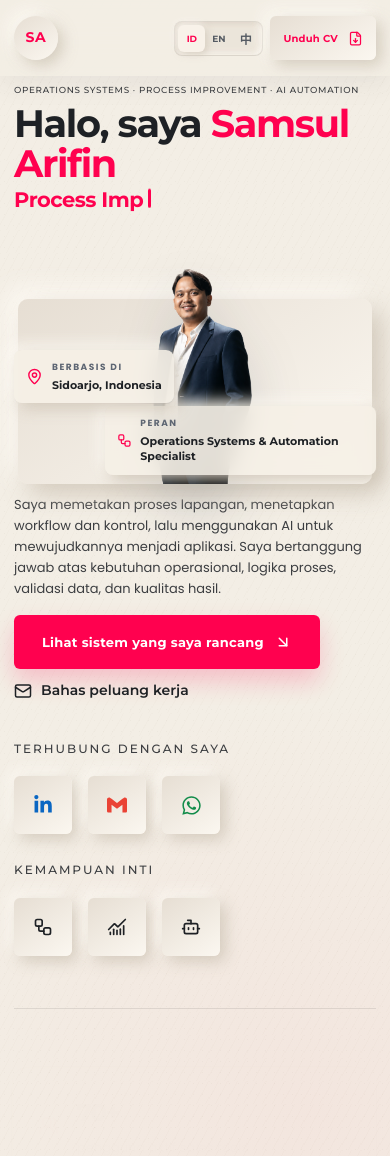
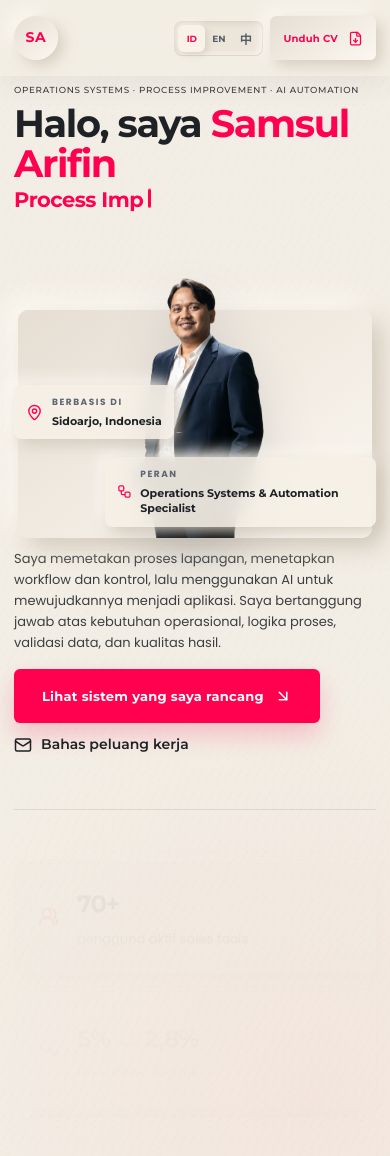
Before and after one commit to LordKarbit/portofolio, a Next.js app: page / in a window 390 px wide. Shown: the top 1156 px of the page. Built offline with nearby package versions, Linux system fonts and the light colour scheme; no server answers; the database is empty.

Commit message:
Make mobile hero end at primary contact CTA

```diff
--- a/app/globals.css
+++ b/app/globals.css
@@ -1010,8 +1010,8 @@ a.quick-icon:hover { color: #fff; background: var(--gradient-hover); transform:
   .hero-lead { margin-top: 2px; font-size: 13px; line-height: 21px; }
   .hero-actions { margin-top: 8px; gap: 10px; }
   .hero-actions { align-items: flex-start; }
-  .hero-quick-links { margin-top: 28px; grid-template-columns: 1fr; gap: 26px; }
-  .portrait-wrap { min-height: 238px; }
+  .hero-quick-links { display: none; }
+  .portrait-wrap { min-height: 292px; }
   .portrait-card { width: 100%; height: calc(100% + 22px); }
   .portrait-label { gap: 9px; padding: 10px 12px; }
   .portrait-label span { font-size: 9px; }
```
